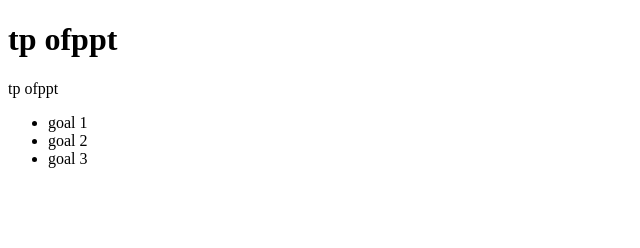
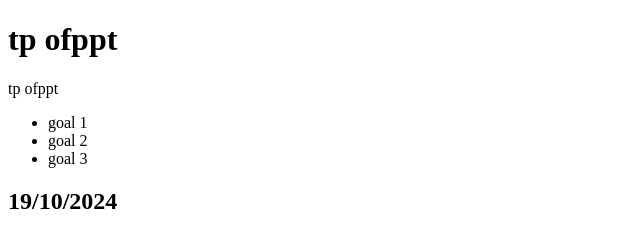
Before and after one commit to Aamooum/tpOfppt, a plain HTML site: page index.html in a window 1280 px wide. Shown: the whole page, without its empty margins (0-640 px from the left). Drawn offline with Linux system fonts and the light colour scheme.

Commit message:
add date

```diff
--- a/index.html
+++ b/index.html
@@ -13,5 +13,6 @@
         <li>goal 2</li>
         <li>goal 3</li>
     </ul>
+    <h2>19/10/2024</h2>
 </body>
 </html>
```
